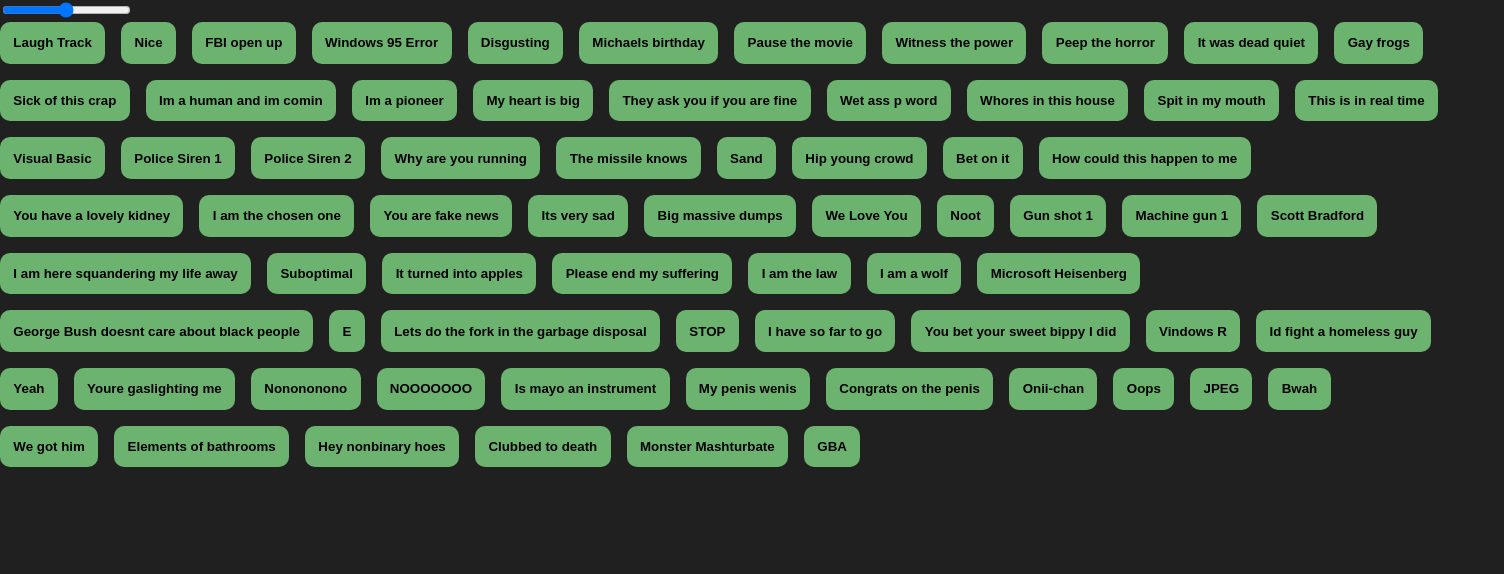
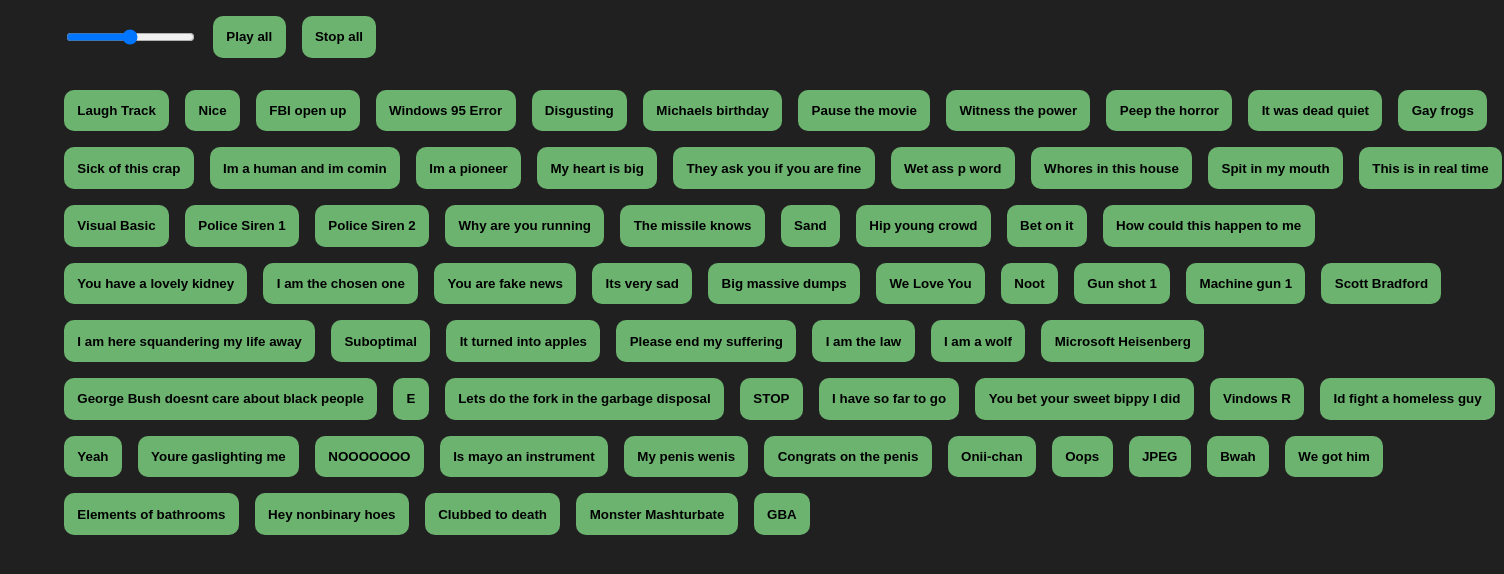
Before and after one commit to Yevano/soundboard, a website built with webpack: page dist/index.html in a window 1280 px wide. Both pictures are taken after a click on the button "Windows 95 Error". Shown: the whole page, 1504 px wide, since content can reach past the window. Built offline with nearby package versions, Linux system fonts and the light colour scheme.

Commit message:
Fix stuff and add buttons.

```diff
--- /dev/null
+++ b/src/dom.ts
@@ -0,0 +1,50 @@
+let loaded = false
+
+window.addEventListener('DOMContentLoaded', () => {
+    loaded = true
+})
+
+export namespace dom {
+    export function getElement<T extends HTMLElement>(id: string): Promise<T> {
+        return new Promise((resolve, reject) => {
+            if (loaded) {
+                const e = document.getElementById(id)
+                if (e === null) {
+                    reject(`element ${id} does not exist`)
+                    return
+                }
+                resolve(e as T)
+            } else {
+                window.addEventListener('DOMContentLoaded', () => {
+                    const e = document.getElementById(id)
+                    if (e === null) {
+                        reject(`element ${id} does not exist`)
+                        return
+                    }
+                    resolve(e as T)
+                })
+            }
+        })
+    }
+
+    export class HTMLElementRef<T extends HTMLElement> {
+        readonly id: string
+        element: T | undefined
+
+        constructor(id: string) {
+            this.id = id
+        }
+
+        async get(): Promise<T> {
+            if (this.element === undefined) {
+                return await getElement(this.id)
+            } else {
+                return this.element
+            }
+        }
+    }
+
+    export function ref<T extends HTMLElement>(id: string) {
+        return new HTMLElementRef<T>(id)
+    }
+}
--- a/src/index.ts
+++ b/src/index.ts
@@ -1,3 +1,6 @@
+import { dom } from "./dom"
+import { sleep } from "./util"
+
 const audioFiles = [
     'Laugh Track',
     'Nice',
@@ -55,7 +58,6 @@
     'Id fight a homeless guy',
     'Yeah',
     'Youre gaslighting me',
-    'Nonononono',
     'NOOOOOOO',
     'Is mayo an instrument',
     'My penis wenis',
@@ -72,7 +74,10 @@
     'GBA',
 ]
 
-let audioSliderElement: HTMLInputElement
+const controlContainerRef = dom.ref<HTMLDivElement>('control-container')
+const audioSliderRef = dom.ref<HTMLInputElement>('volume-slider')
+const playAllRef = dom.ref<HTMLButtonElement>('play-button')
+const stopAllRef = dom.ref<HTMLButtonElement>('stop-button')
 
 type AudioControl = { buttonElement: HTMLButtonElement, audioElement: HTMLAudioElement }
 
@@ -103,7 +108,7 @@
     //buttonElement.setAttribute('pressed', '')
     let currentlyPlaying = false
     buttonElement.innerHTML = name
-    buttonElement.onclick = event => {
+    buttonElement.onclick = async event => {
         const isShift = event.shiftKey
         if (isShift) {
             audioElement.currentTime = 0
@@ -111,7 +116,8 @@
         } else {
             audioElement.currentTime = 0
             if (!currentlyPlaying) {
-                audioElement.volume = Number.parseInt(audioSliderElement.value) / 100
+                const audioSlider = await audioSliderRef.get()
+                audioElement.volume = Number.parseInt(audioSlider.value) / 100
                 audioElement.play()
             }
         }
@@ -121,9 +127,7 @@
 }
 
 function addSound(controlContainer: HTMLElement, name: string) {
-    /** @type HTMLAudioElement */
     let audioElement = document.createElement('audio')
-    // audioElement.setAttribute('controls', true)
     audioElement.setAttribute('src', `../audio/${name}.mp3`)
     controlContainer.appendChild(audioElement)
 
@@ -143,29 +147,54 @@
     }
 }
 
-function updateVolume() {
+async function updateVolume() {
     for (const { audioElement } of audioControls) {
-        audioElement.volume = Number.parseInt(audioSliderElement.value) / 100
+        const audioSlider = await audioSliderRef.get()
+        audioElement.volume = Number.parseInt(audioSlider.value) / 100
     }
 }
 
-function initAudioSlider() {
+async function initAudioSlider() {
+    let audioSliderElement = await audioSliderRef.get()
     audioSliderElement = document.getElementById('volume-slider') as HTMLInputElement
 
-    updateVolume()
-    audioSliderElement.onchange = event => {
-        updateVolume()
+    await updateVolume()
+    audioSliderElement.onchange = async event => {
+        await updateVolume()
     }
 }
 
-function onContentLoaded(event: any) {
-    let controlContainer = document.getElementById('control-container') as HTMLElement
+async function playAll() {
+    for (const control of audioControls) {
+        await sleep(50)
+        control.audioElement.currentTime = 0
+        control.audioElement.play()
+    }
+}
 
+async function stopAll() {
+    for (const control of audioControls) {
+        control.audioElement.pause()
+        control.audioElement.currentTime = 0
+    }
+}
+
+async function start() {
     for (const name of audioFiles) {
-        addSound(controlContainer, name)
+        addSound(await controlContainerRef.get(), name)
     }
 
-    initAudioSlider()
+    await initAudioSlider()
+
+    const playAllButton = await playAllRef.get()
+    playAllButton.onclick = () => {
+        playAll()
+    }
+
+    const stopAllButton = await stopAllRef.get()
+    stopAllButton.onclick = () => {
+        stopAll()
+    }
 }
 
-window.addEventListener('DOMContentLoaded', onContentLoaded);
+start()
--- /dev/null
+++ b/src/util.ts
@@ -0,0 +1,3 @@
+export function sleep(timeMS: number) {
+	return new Promise(resolve => setTimeout(resolve, timeMS))
+}
--- /dev/null
+++ b/webpack.config.js
@@ -0,0 +1,25 @@
+//webpack.config.js
+const path = require('path');
+
+module.exports = {
+  mode: "development",
+  devtool: "inline-source-map",
+  entry: {
+    main: "./src/index.ts",
+  },
+  output: {
+    path: path.resolve(__dirname, './dist'),
+    filename: "index.js" // <--- Will be compiled to this single file
+  },
+  resolve: {
+    extensions: [".ts", ".tsx", ".js"],
+  },
+  module: {
+    rules: [
+      {
+        test: /\.tsx?$/,
+        loader: "ts-loader"
+      }
+    ]
+  }
+};
```
Also changed, not shown: package.json (added, +10 -0 lines), tsconfig.json (+7 -97 lines), dist/index.css, dist/index.html, 3 other files.
